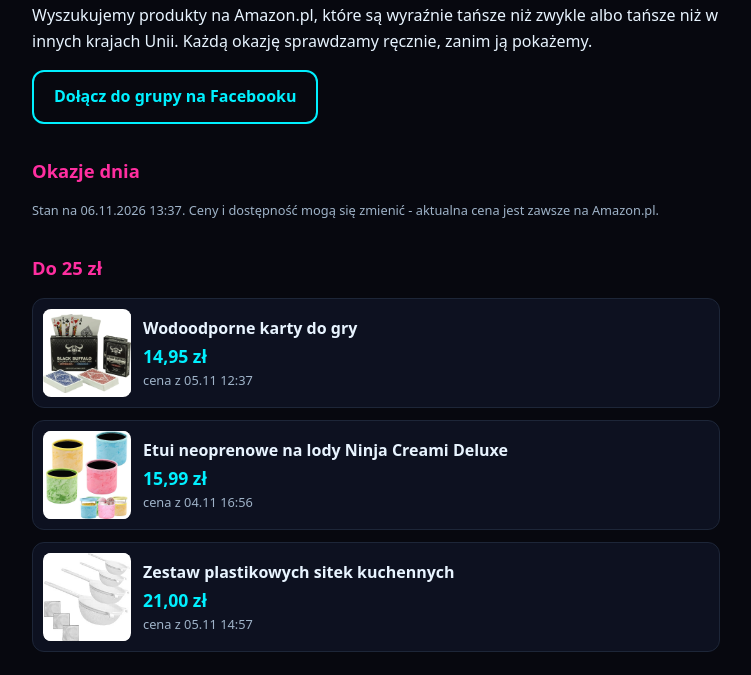
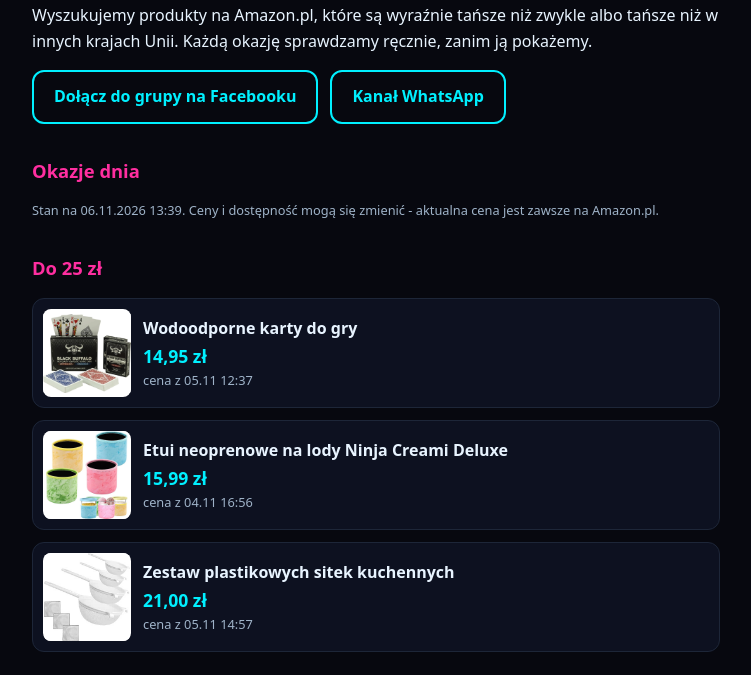
Before and after one commit to amazingokazje/amazingokazje.github.io, a plain HTML site: page index.html in a window 1280 px wide. Shown: the part 125-800 px from the top of the page, without its empty margins (264-1015 px from the left). Drawn offline with Linux system fonts and the light colour scheme.

Commit message:
okazje dnia: 7

```diff
--- a/index.html
+++ b/index.html
@@ -23,10 +23,10 @@
   zanim ją pokażemy.</p>
 
   <p class="ctas"><a class="btn" href="https://www.facebook.com/groups/amazingokazje">Dołącz do grupy na Facebooku</a>
-  </p>
+  <a class="btn" href="https://www.whatsapp.com/channel/0029VbEK0KYBVJl3OnrHTO1I">Kanał WhatsApp</a></p>
 
 <h2>Okazje dnia</h2>
-<p class="muted small">Stan na 06.11.2026 13:37. Ceny i dostępność mogą się zmienić - aktualna cena jest zawsze na Amazon.pl.</p>
+<p class="muted small">Stan na 06.11.2026 13:39. Ceny i dostępność mogą się zmienić - aktualna cena jest zawsze na Amazon.pl.</p>
 <h2>Do 25 zł</h2>
 <ul class="deals">
 <li class="deal"><img src="img/B0H3FGWR2F.jpg" alt="" loading="lazy"><div><a href="https://www.amazon.pl/dp/B0H3FGWR2F?tag=zlappromkeweb-21" rel="sponsored nofollow">Wodoodporne karty do gry</a><br><span class="price">14,95 zł</span><div class="muted small">cena z 05.11 12:37</div></div></li>
```
